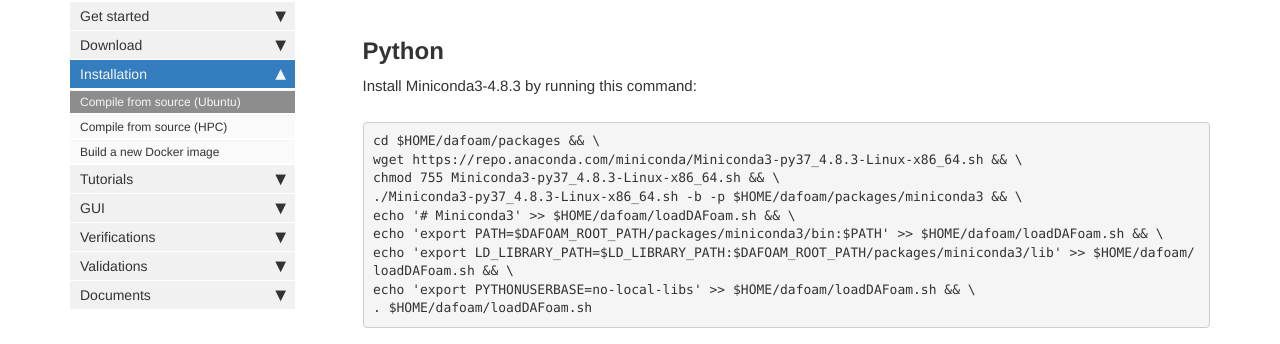
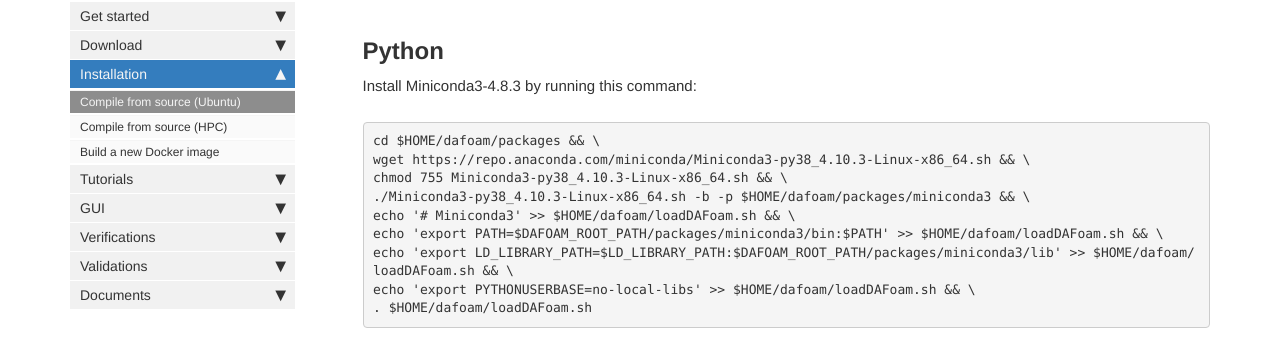
Before and after one commit to DAFoam/DAFoam.github.io, a Jekyll site: the page built from pages/mydoc/mydoc_installation_source.md, in a window 1280 px wide and 900 px high, scrolled down 3713 px. Shown: the part 127-471 px from the top of the window. Built offline with Jekyll 4.4.1, drawn with Linux system fonts in a browser that asks for light colours; comment, search, counter and statistics services are not loaded.

Commit message:
content update

```diff
--- a/pages/mydoc/mydoc_installation_source.md
+++ b/pages/mydoc/mydoc_installation_source.md
@@ -156,9 +156,9 @@ Install Miniconda3-4.8.3 by running this command:
 
 <pre>
 cd $HOME/dafoam/packages && \
-wget https://repo.anaconda.com/miniconda/Miniconda3-py37_4.8.3-Linux-x86_64.sh && \
-chmod 755 Miniconda3-py37_4.8.3-Linux-x86_64.sh && \
-./Miniconda3-py37_4.8.3-Linux-x86_64.sh -b -p $HOME/dafoam/packages/miniconda3 && \
+wget https://repo.anaconda.com/miniconda/Miniconda3-py38_4.10.3-Linux-x86_64.sh && \
+chmod 755 Miniconda3-py38_4.10.3-Linux-x86_64.sh && \
+./Miniconda3-py38_4.10.3-Linux-x86_64.sh -b -p $HOME/dafoam/packages/miniconda3 && \
 echo '# Miniconda3' >> $HOME/dafoam/loadDAFoam.sh && \
 echo 'export PATH=$DAFOAM_ROOT_PATH/packages/miniconda3/bin:$PATH' >> $HOME/dafoam/loadDAFoam.sh && \
 echo 'export LD_LIBRARY_PATH=$LD_LIBRARY_PATH:$DAFOAM_ROOT_PATH/packages/miniconda3/lib' >> $HOME/dafoam/loadDAFoam.sh && \
```
Also changed, not shown: other parts of pages/mydoc/mydoc_installation_source.md (+1 -1 lines).
